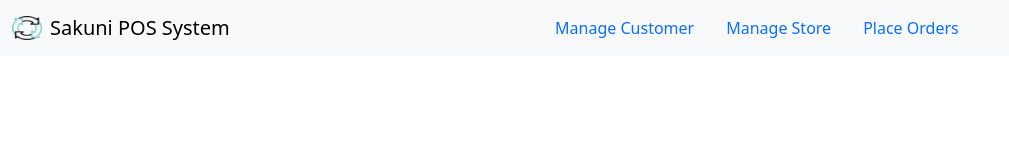
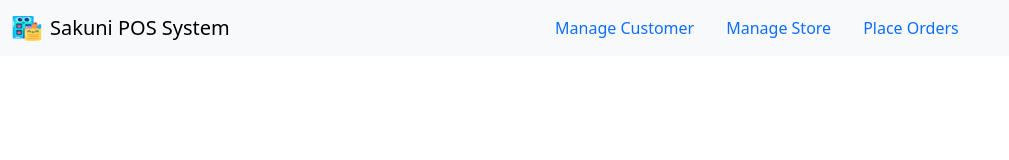
Before and after one commit to sakunifernando003/Assignment06_POS, a plain HTML site: page index.html in a window 1280 px wide. Shown: the whole page, without its empty margins (0-1009 px from the left). Drawn offline with nearby package versions, Linux system fonts and the light colour scheme.

Commit message:
edit logo

```diff
--- a/index.html
+++ b/index.html
@@ -12,7 +12,7 @@
         <div class="container-fluid d-flex align-items-center">
 
             <a class="navbar-brand d-flex align-items-center" href="#">
-                <img src="assest/diagram.png" alt="Logo" width="30" height="24" class="d-inline-block align-text-top me-2">
+                <img src="assest/groceries.png" alt="Logo" width="30" height="25" class="d-inline-block align-text-top me-2">
                 Sakuni POS System
             </a>
 
```
Also changed, not shown: assest/groceries.png (added).
